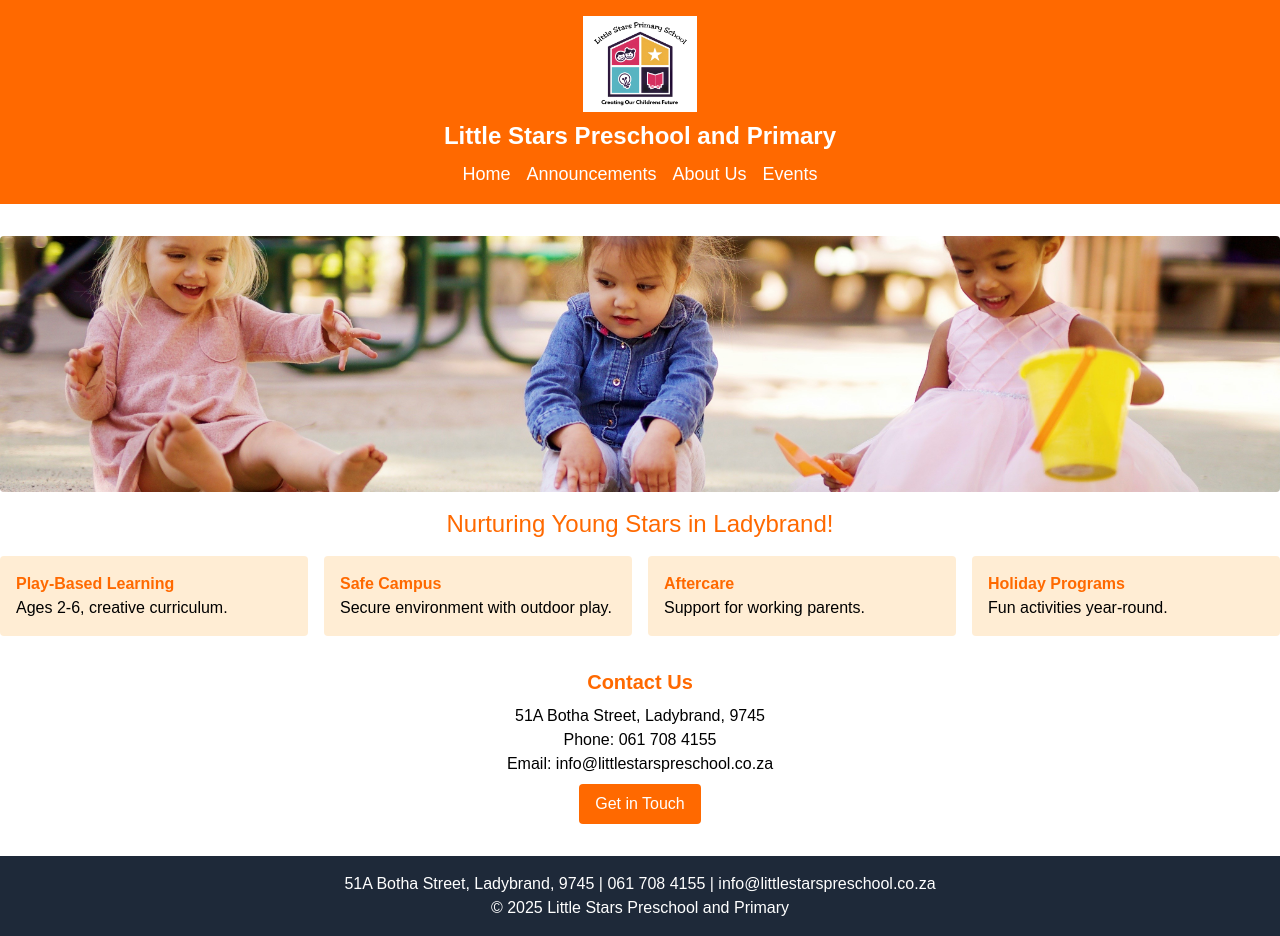
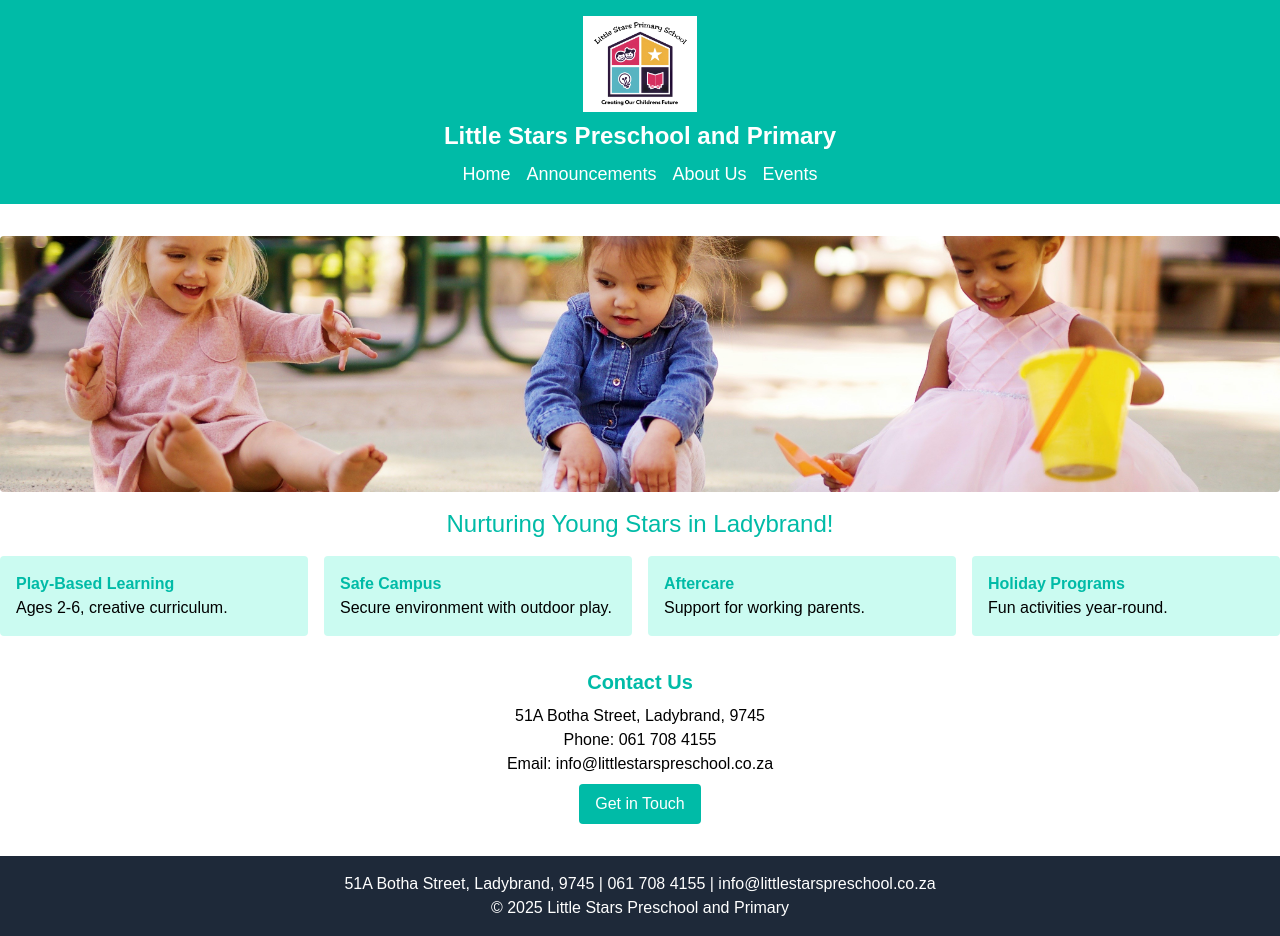
Before and after one commit to akeed669/little-stars-web, a React (Vite) app: page /#/ in a window 1280 px wide. Built offline with nearby package versions, Linux system fonts and the light colour scheme.

Commit message:
changed color theme to cyan

```diff
--- a/src/components/Header.jsx
+++ b/src/components/Header.jsx
@@ -4,7 +4,7 @@ import logo from '../assets/logo.jpeg';
 
 function Header() {
     return (
-        <header className="text-center py-4 bg-orange-500 text-white">
+        <header className="text-center py-4 bg-teal-500 text-white">
             <img src={logo} alt="Little Stars Logo" className="mx-auto h-24" />
             <h1 className="text-2xl font-bold my-2">Little Stars Preschool and Primary</h1>
             <nav className="flex justify-center space-x-4">
--- a/src/pages/About.jsx
+++ b/src/pages/About.jsx
@@ -1,14 +1,14 @@
 function About() {
     return (
         <div>
-            <h2 className="text-2xl mb-4 text-orange-500">About Us</h2>
+            <h2 className="text-2xl mb-4 text-teal-500">About Us</h2>
             <p className="mb-4">We provide a nurturing, play-based environment to spark curiosity.</p>
-            <h3 className="text-xl font-bold mb-2 text-orange-500">Our Team</h3>
+            <h3 className="text-xl font-bold mb-2 text-teal-500">Our Team</h3>
             <p>Ms. Sarah, Lead Teacher: 10+ years experience.</p>
-            <h3 className="text-xl font-bold mb-2 mt-4 text-orange-500">Connect With Us</h3>
+            <h3 className="text-xl font-bold mb-2 mt-4 text-teal-500">Connect With Us</h3>
             <div className="flex justify-center space-x-4">
-                <a href="https://facebook.com" className="text-orange-500 hover:text-orange-600"><i className="fab fa-facebook fa-2x"></i></a>
-                <a href="https://instagram.com" className="text-orange-500 hover:text-orange-600"><i className="fab fa-instagram fa-2x"></i></a>
+                <a href="https://facebook.com" className="text-teal-500 hover:text-teal-600"><i className="fab fa-facebook fa-2x"></i></a>
+                <a href="https://instagram.com" className="text-teal-500 hover:text-teal-600"><i className="fab fa-instagram fa-2x"></i></a>
             </div>
         </div>
     );
--- a/src/pages/Announcements.jsx
+++ b/src/pages/Announcements.jsx
@@ -37,7 +37,7 @@ function Announcements() {
     if (loading) {
         return (
             <div className="flex justify-center items-center min-h-64">
-                <div className="text-orange-500">Loading announcements...</div>
+                <div className="text-teal-500">Loading announcements...</div>
             </div>
         );
     }
@@ -53,7 +53,7 @@ function Announcements() {
     return (
         <Fragment>
             <div className="container mx-auto px-4 py-8">
-                <h2 className="text-3xl font-bold mb-6 text-orange-500">Announcements</h2>
+                <h2 className="text-3xl font-bold mb-6 text-teal-500">Announcements</h2>
                 {/* <p className="text-gray-600 mb-8">Stay updated with our latest news.</p>             */}
 
                 {/* Announcements Table */}
@@ -61,7 +61,7 @@ function Announcements() {
                     <div className="bg-white rounded-lg shadow-md overflow-hidden">
                         <div className="overflow-x-auto">
                             <table className="w-full">
-                                <thead className="bg-orange-500 text-white">
+                                <thead className="bg-teal-500 text-white">
                                     <tr>
                                         <th className="px-6 py-4 text-left font-semibold">Announcement</th>
                                         <th className="px-6 py-4 text-left font-semibold">Date</th>
--- a/src/pages/Events.jsx
+++ b/src/pages/Events.jsx
@@ -43,7 +43,7 @@ function Events() {
     if (loading) {
         return (
             <div className="flex justify-center items-center min-h-64">
-                <div className="text-orange-500">Loading...</div>
+                <div className="text-teal-500">Loading...</div>
             </div>
         );
     }
@@ -62,7 +62,7 @@ function Events() {
             {/* Newspaper Article */}
             {article.title && article.content && (
                 <div className="bg-white rounded-lg shadow-md p-6 mb-8 border border-gray-200">
-                    <h3 className="text-2xl font-semibold mb-4 text-orange-500">{article.title}</h3>
+                    <h3 className="text-2xl font-semibold mb-4 text-teal-500">{article.title}</h3>
                     <p className="text-gray-700 whitespace-pre-wrap">{article.content}</p>
                 </div>
             )}
@@ -70,7 +70,7 @@ function Events() {
             {/* Gallery */}
             {gallery.length > 0 && (
                 <div className="mb-8">
-                    <h3 className="text-2xl font-semibold mb-4 text-orange-500">Event Gallery</h3>
+                    <h3 className="text-2xl font-semibold mb-4 text-teal-500">Event Gallery</h3>
                     <div className="grid grid-cols-1 sm:grid-cols-2 lg:grid-cols-3 gap-4">
                         {gallery.map((item, index) => (
                             <div key={index} className="bg-white rounded-lg shadow-md overflow-hidden">
--- a/src/pages/Home.jsx
+++ b/src/pages/Home.jsx
@@ -4,29 +4,29 @@ function Home() {
     return (
         <div>
             <img src={playing} alt="Kids Playing" className="w-full h-64 object-cover mb-4 rounded" />
-            <h2 className="text-2xl text-center mb-4 text-orange-500">Nurturing Young Stars in Ladybrand!</h2>
+            <h2 className="text-2xl text-center mb-4 text-teal-500">Nurturing Young Stars in Ladybrand!</h2>
             <div className="grid grid-cols-1 md:grid-cols-4 gap-4 mb-8">
-                <div className="p-4 bg-orange-100 rounded">
-                    <h3 className="font-bold text-orange-500">Play-Based Learning</h3>
+                <div className="p-4 bg-teal-100 rounded">
+                    <h3 className="font-bold text-teal-500">Play-Based Learning</h3>
                     <p>Ages 2-6, creative curriculum.</p>
                 </div>
-                <div className="p-4 bg-orange-100 rounded">
-                    <h3 className="font-bold text-orange-500">Safe Campus</h3>
+                <div className="p-4 bg-teal-100 rounded">
+                    <h3 className="font-bold text-teal-500">Safe Campus</h3>
                     <p>Secure environment with outdoor play.</p>
                 </div>
-                <div className="p-4 bg-orange-100 rounded">
-                    <h3 className="font-bold text-orange-500">Aftercare</h3>
+                <div className="p-4 bg-teal-100 rounded">
+                    <h3 className="font-bold text-teal-500">Aftercare</h3>
                     <p>Support for working parents.</p>
                 </div>
-                <div className="p-4 bg-orange-100 rounded">
-                    <h3 className="font-bold text-orange-500">Holiday Programs</h3>
+                <div className="p-4 bg-teal-100 rounded">
+                    <h3 className="font-bold text-teal-500">Holiday Programs</h3>
                     <p>Fun activities year-round.</p>
                 </div>
             </div>
             <div className="text-center">
-                <h3 className="text-xl font-bold text-orange-500 mb-2">Contact Us</h3>
+                <h3 className="text-xl font-bold text-teal-500 mb-2">Contact Us</h3>
                 <p>51A Botha Street, Ladybrand, 9745<br />Phone: 061 708 4155<br />Email: info@littlestarspreschool.co.za</p>
-                <a href="mailto:info@littlestarspreschool.co.za" className="inline-block mt-2 bg-orange-500 text-white py-2 px-4 rounded hover:bg-orange-600">Get in Touch</a>
+                <a href="mailto:info@littlestarspreschool.co.za" className="inline-block mt-2 bg-teal-500 text-white py-2 px-4 rounded hover:bg-teal-600">Get in Touch</a>
             </div>
         </div>
     );
--- a/src/pages/Newsletter.jsx
+++ b/src/pages/Newsletter.jsx
@@ -25,7 +25,7 @@ function Newsletter() {
     if (loading) {
         return (
             <div className="flex justify-center items-center min-h-64">
-                <div className="text-orange-500">Loading newsletter...</div>
+                <div className="text-teal-500">Loading newsletter...</div>
             </div>
         );
     }
@@ -42,14 +42,14 @@ function Newsletter() {
         <div className="container mx-auto px-4 py-8">
 
             {/* Newsletter Section */}
-            <h3 className="text-xl font-semibold mb-4 text-gray-800 text-orange-500">Latest Newsletter</h3>
+            <h3 className="text-xl font-semibold mb-4 text-gray-800 text-teal-500">Latest Newsletter</h3>
             <div className="bg-white rounded-lg shadow-md p-6 mb-8">
                 {newsletter.pdf ? (
                     <a
                         href={newsletter.pdf}
                         target="_blank"
                         rel="noopener noreferrer"
-                        className="inline-flex items-center bg-orange-500 text-white py-3 px-6 rounded-lg hover:bg-orange-600 transition-colors"
+                        className="inline-flex items-center bg-teal-500 text-white py-3 px-6 rounded-lg hover:bg-teal-600 transition-colors"
                     >
                         <svg className="w-5 h-5 mr-2" fill="none" stroke="currentColor" viewBox="0 0 24 24">
                             <path strokeLinecap="round" strokeLinejoin="round" strokeWidth={2} d="M12 10v6m0 0l-3-3m3 3l3-3m2 8H7a2 2 0 01-2-2V5a2 2 0 012-2h5.586a1 1 0 01.707.293l5.414 5.414a1 1 0 01.293.707V19a2 2 0 01-2 2z" />
```
